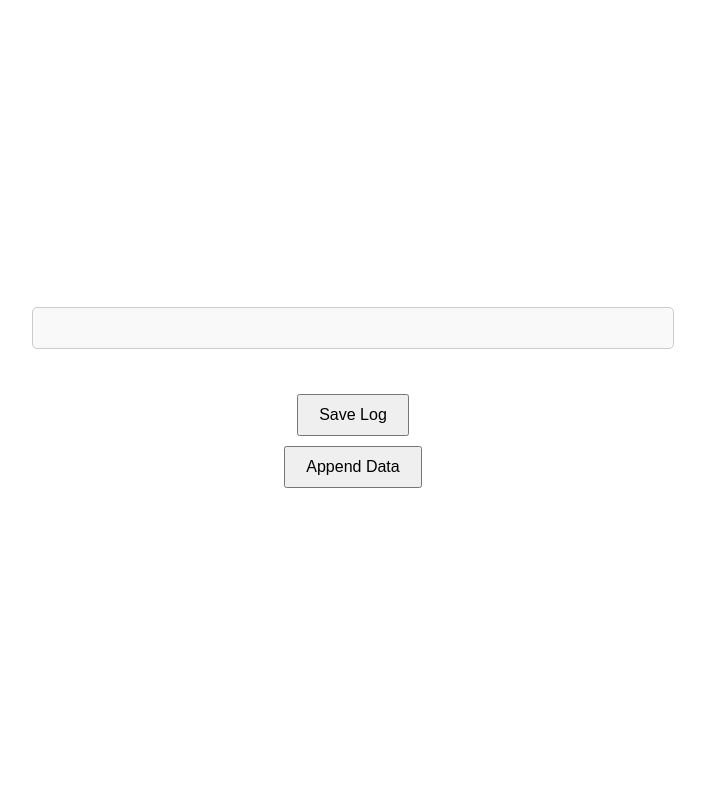
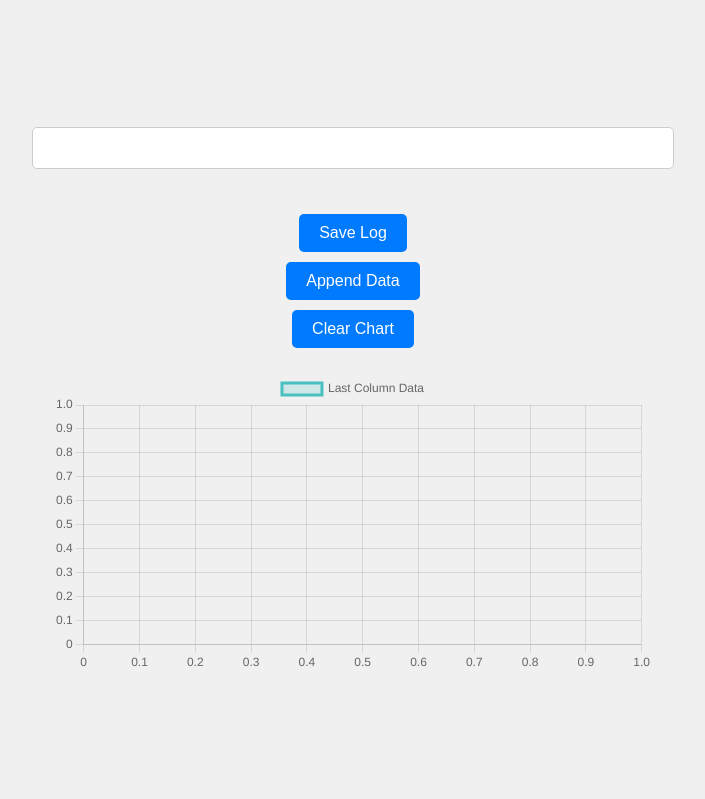
Before and after one commit to fzdm2022/data_broadcast, a Flask app: page / in a window 1280 px wide. Shown: the whole page, without its empty margins (287-992 px from the left). Run offline with Flask 3, Linux system fonts and the light colour scheme; some libraries are stand-ins or nearby versions.

Commit message:
feat(webpage): plot data

```diff
--- a/sender.py
+++ b/sender.py
@@ -17,7 +17,7 @@ def get_message():
     fmt = time.gmtime(t)
     message = time.strftime("%D, %T", fmt)
     dt = dt_generator.generate_random_data(6)
-    message = message + ',' + dt
+    message = str(t) + ',' + dt
     return message
 
 
--- a/templates/index.html
+++ b/templates/index.html
@@ -13,6 +13,7 @@
             height: 100vh;
             margin: 0;
             font-family: Arial, sans-serif;
+            background-color: #f0f0f0;
         }
         #data-container {
             padding: 20px;
@@ -23,7 +24,7 @@
             text-align: center;
             width: 80%;
             max-width: 600px;
-            background-color: #f9f9f9;
+            background-color: #fff;
         }
         #log-info {
             margin-bottom: 20px;
@@ -35,6 +36,13 @@
             font-size: 16px;
             cursor: pointer;
             margin: 5px;
+            border: none;
+            border-radius: 5px;
+            background-color: #007bff;
+            color: white;
+        }
+        button:hover {
+            background-color: #0056b3;
         }
         #appended-data-container {
             margin-top: 20px;
@@ -43,14 +51,30 @@
             border: 1px solid #ccc;
             padding: 10px;
             border-radius: 5px;
-            background-color: #f9f9f9;
+            background-color: #fff;
             display: none; /* Hidden initially */
             overflow-y: auto; /* Enable vertical scrollbar */
             max-height: 200px; /* Limit max height */
         }
+        #chart-container {
+            width: 80%;
+            max-width: 600px;
+            margin-top: 20px;
+        }
+        .notification {
+            position: fixed;
+            bottom: 20px;
+            right: 20px;
+            background-color: #28a745;
+            color: white;
+            padding: 10px 20px;
+            border-radius: 5px;
+            display: none;
+        }
     </style>
     <script src="https://cdnjs.cloudflare.com/ajax/libs/jquery/3.6.0/jquery.min.js"></script>
     <script src="https://cdnjs.cloudflare.com/ajax/libs/socket.io/4.3.2/socket.io.min.js"></script>
+    <script src="https://cdn.jsdelivr.net/npm/chart.js"></script>
 </head>
 <body>
     <div id="data-container">
@@ -63,6 +87,7 @@
     <button id="append-data">Append Data</button> <!-- Button to append current data -->
     <button id="download-appended-data" style="display: none;">Download Appended Data</button> <!-- Button to download appended data -->
     <button id="clear-appended-data" style="display: none;">Clear Appended Data</button> <!-- Button to clear appended data -->
+    <button id="clear-chart">Clear Chart</button> <!-- Button to clear chart data -->
 
     <div id="appended-data-container">
         <h3>Appended Data:</h3>
@@ -71,11 +96,41 @@
         </div>
     </div>
 
+    <div id="chart-container">
+        <canvas id="data-chart"></canvas>
+    </div>
+
+    <div class="notification" id="notification">Notification</div>
+
     <script>
         var socket = io();
         var logging = false;
         var logData = JSON.parse(localStorage.getItem('logData')) || [];
         var appendedData = JSON.parse(localStorage.getItem('appendedData')) || [];
+        var chartData = {
+            labels: [],
+            datasets: [{
+                label: 'Last Column Data',
+                data: [],
+                borderColor: 'rgba(75, 192, 192, 1)',
+                backgroundColor: 'rgba(75, 192, 192, 0.2)',
+                fill: false
+            }]
+        };
+        var ctx = document.getElementById('data-chart').getContext('2d');
+        var dataChart = new Chart(ctx, {
+            type: 'line',
+            data: chartData,
+            options: {
+                responsive: true,
+                scales: {
+                    x: {
+                        type: 'linear',
+                        position: 'bottom'
+                    }
+                }
+            }
+        });
 
         function toggleLogging() {
             logging = !logging;
@@ -91,6 +146,7 @@
                 localStorage.setItem('logging', 'false');
                 logData = [];
             }
+            showNotification(logging ? 'Logging started' : 'Log saved');
         }
 
         function saveLogToFile(data) {
@@ -116,6 +172,7 @@
                 $('#download-appended-data').show();
                 $('#clear-appended-data').show();
             }
+            showNotification('Data appended');
         }
 
         function downloadAppendedData() {
@@ -129,6 +186,7 @@
             document.body.appendChild(a);
             a.click();
             window.URL.revokeObjectURL(url);
+            showNotification('Appended data downloaded');
         }
 
         function clearAppendedData() {
@@ -138,6 +196,7 @@
             $('#appended-data-container').hide();
             $('#download-appended-data').hide();
             $('#clear-appended-data').hide();
+            showNotification('Appended data cleared');
         }
 
         function restoreAppendedData() {
@@ -156,18 +215,67 @@
             element.scrollTop = element.scrollHeight;
         }
 
+        function clearChartData() {
+            chartData.labels = [];
+            chartData.datasets[0].data = [];
+            dataChart.update();
+            showNotification('Chart data cleared');
+        }
+
+        function showNotification(message) {
+            var notification = $('#notification');
+            notification.text(message);
+            notification.fadeIn();
+            setTimeout(function() {
+                notification.fadeOut();
+            }, 2000);
+        }
+
 socket.on('data', function(data) {
+    console.log('Received data:', data);
+
+    const parsedData = data.split(','); // Assuming data is comma-separated
+    const timestamp = parsedData[0]; // Assuming timestamp is the second item
+    console.log('Timestamp:', timestamp);
+
+    const formattedTimestamp = formatTimestamp(timestamp); // Format the timestamp
+    console.log('Formatted Timestamp:', formattedTimestamp);
+
+    const lastValue = parseFloat(parsedData[parsedData.length - 1]);
+    console.log('last value:', formattedTimestamp);
+
     $('#data-container').text(data);
+
+    // Update chart
+    if (chartData.labels.length > 100) { // Limit to last 100 data points
+        chartData.labels.shift();
+        chartData.datasets[0].data.shift();
+    }
+    chartData.labels.push(timestamp); // Use formatted timestamp as x-axis label
+    chartData.datasets[0].data.push(lastValue);
+    console.log('Chart Data:', chartData);
+    dataChart.update();
+
+    // Update logging
     if (logging && (!logData.length || logData[logData.length - 1] !== data)) {
         logData.push(data);
         localStorage.setItem('logData', JSON.stringify(logData));
     }
 });
 
+
+// Function to format timestamp (you may need to adjust this based on your timestamp format)
+function formatTimestamp(timestamp) {
+    // Assuming timestamp is in milliseconds, convert it to a human-readable format
+    return new Date(parseInt(timestamp)).toLocaleString();
+}
+
+
         $('#toggle-log').click(toggleLogging);
         $('#append-data').click(appendCurrentData);
         $('#download-appended-data').click(downloadAppendedData);
         $('#clear-appended-data').click(clearAppendedData);
+        $('#clear-chart').click(clearChartData);
 
         // Restore logging state from localStorage
         if (localStorage.getItem('logging') === 'true') {
```
Lines whose indentation alone changed are shown as unchanged.
